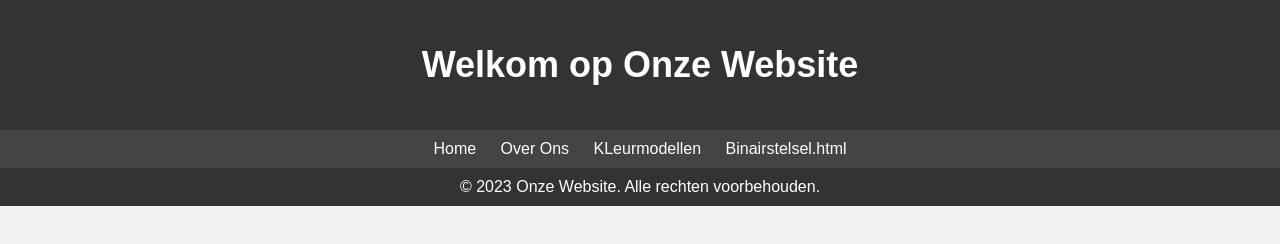
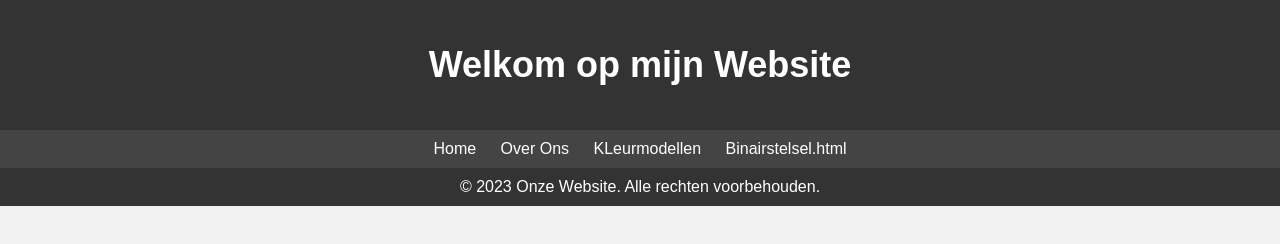
Before and after one commit to Caricekleyn/Caricekleyn.github.io, a plain HTML site: page Over mij.html in a window 1280 px wide. Drawn offline with Linux system fonts and the light colour scheme.

Commit message:
Update Over mij.html

```diff
--- a/Over mij.html
+++ b/Over mij.html
@@ -9,7 +9,7 @@
 <body>
 
     <header>
-        <h1>Welkom op Onze Website</h1>
+        <h1>Welkom op mijn Website</h1>
     </header>
 
     <nav>
```
